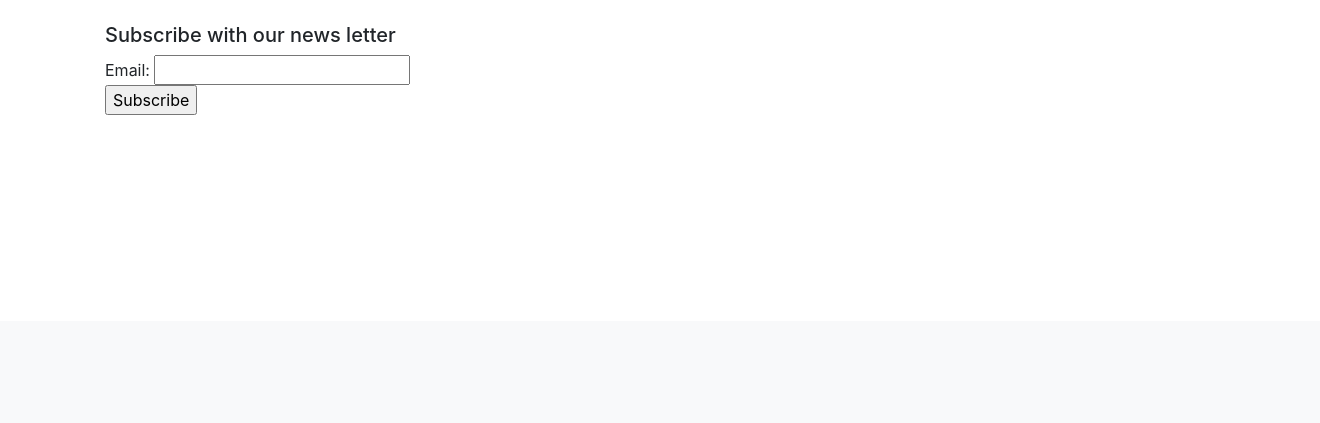
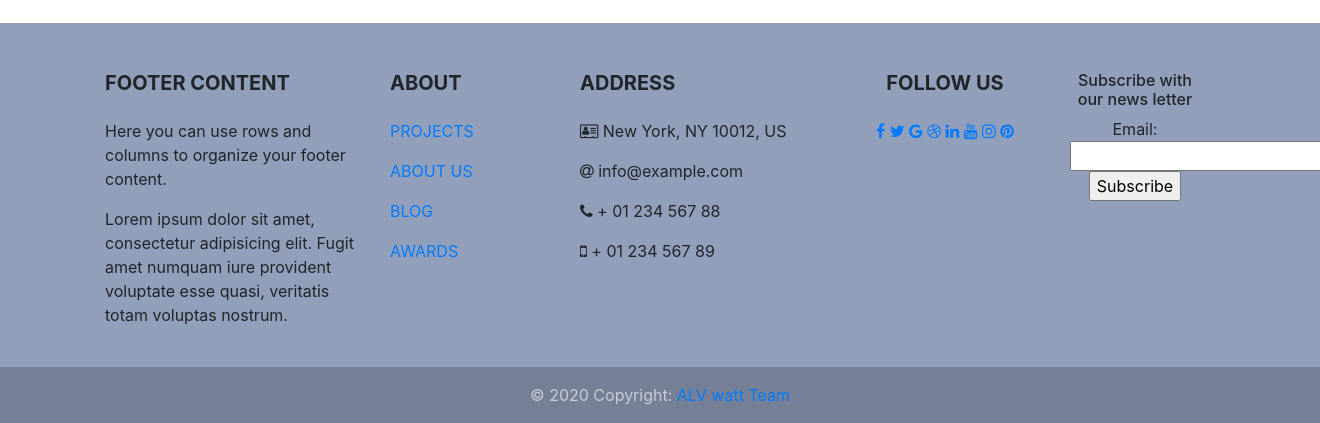
Before and after one commit to Shehab-Magdy/Ayrid_E-Learn, a Django app: page / in a window 1320 px wide. Shown: the part 479-902 px from the top of the page. Before the commit the page ends 594 px from the top, so only its background shows below. Run offline with Django 3.2, Linux system fonts and the light colour scheme; data that the repository does not hold is empty; some libraries are stand-ins or nearby versions.

Commit message:
makeing footer in base.html, set subscrip intp footer

```diff
--- a/eLearn/static/elearn/dist/css/customStyle.css
+++ b/eLearn/static/elearn/dist/css/customStyle.css
@@ -0,0 +1,7 @@
+.footer-copyright {
+  color: rgba(255, 255, 255, 0.6);
+  background-color: rgba(0, 0, 0, 0.2);
+}
+.mdb-color.lighten-3 {
+  background-color: #929fba !important;
+}
--- a/eLearn/templates/home/index.html
+++ b/eLearn/templates/home/index.html
@@ -75,9 +75,10 @@
     </a>
   </div>
 </div>
-<footer>
+{% endblock Body %}
+{% block subscribe %}
 <div class="container">
-  <h5>Subscribe with our news letter</h5>
+  <h6>Subscribe with our news letter</h6>
   <form
     method="Post"
     action="{% url 'eLearn:elearn.subscribers' %}"
@@ -87,5 +88,4 @@
     <input type="submit" value="Subscribe" />
   </form>
 </div>
-</footer>
-{% endblock Body %}
+{% endblock subscribe %}
--- a/eLearn/templates/layouts/base.html
+++ b/eLearn/templates/layouts/base.html
@@ -6,10 +6,9 @@
     <meta name="viewport" content="width=device-width, initial-scale=1.0" />
     <meta http-equiv="X-UA-Compatible" content="ie=edge" />
     <title>
-      {% block title %}
-      Document
-      {% endblock title %}</title>
-     {% comment %} Icon for title bar {% endcomment %}
+      {% block title %} Document {% endblock title %}
+    </title>
+    {% comment %} Icon for title bar {% endcomment %}
     <link rel="icon" href="{% static 'elearn/dist/img/elearn_ico.ico' %}" />
 
     {% comment %} Styles {% endcomment %}
@@ -24,10 +23,8 @@
       href=" {% static 'elearn/dist/css/customStyle.css' %}"
     />
     <link
-      href="https://stackpath.bootstrapcdn.com/font-awesome/4.7.0/css/font-awesome.min.css"
       rel="stylesheet"
-      integrity="sha384-wvfXpqpZZVQGK6TAh5PVlGOfQNHSoD2xbE+QkPxCAFlNEevoEH3Sl0sibVcOQVnN"
-      crossorigin="anonymous"
+      href="https://cdnjs.cloudflare.com/ajax/libs/font-awesome/4.7.0/css/font-awesome.min.css"
     />
 
     {% comment %} Jquery scripts {% endcomment %}
@@ -48,46 +45,192 @@
     ></script>
   </head>
   <body>
-    {% block Header %} {% endblock Header %}
-    {% block NavBar %}<nav class="navbar navbar-expand-lg navbar-light bg-light">
+    {% block Header %} {% endblock Header %} {% block NavBar %}
+    <nav class="navbar navbar-expand-lg navbar-light bg-light">
       <a class="navbar-brand" href="{% url 'eLearn:elearn.home' %}">AYRID</a>
-      <button class="navbar-toggler" type="button" data-toggle="collapse" data-target="#navbarSupportedContent" aria-controls="navbarSupportedContent" aria-expanded="false" aria-label="Toggle navigation">
+      <button
+        class="navbar-toggler"
+        type="button"
+        data-toggle="collapse"
+        data-target="#navbarSupportedContent"
+        aria-controls="navbarSupportedContent"
+        aria-expanded="false"
+        aria-label="Toggle navigation"
+      >
         <span class="navbar-toggler-icon"></span>
       </button>
 
       <div class="collapse navbar-collapse" id="navbarSupportedContent">
         <ul class="navbar-nav mr-auto">
           <li class="nav-item active">
-            <a class="nav-link" href="{% url 'eLearn:elearn.home' %}">Home <span class="sr-only">(current)</span></a>
+            <a class="nav-link" href="{% url 'eLearn:elearn.home' %}"
+              >Home <span class="sr-only">(current)</span></a
+            >
           </li>
           <li class="nav-item">
-            <a class="nav-link" href="{% url 'eLearn:elearn.newRegistration' %}">Register</a>
+            <a class="nav-link" href="{% url 'eLearn:elearn.newRegistration' %}"
+              >Register</a
+            >
           </li>
           <li class="nav-item">
             <a class="nav-link" href="{% url 'eLearn:elearn.login' %}">Login</a>
           </li>
           <li class="nav-item">
-            <a class="nav-link" href="{% url 'eLearn:elearn.contactUs' %}">Contact Us</a>
+            <a class="nav-link" href="{% url 'eLearn:elearn.contactUs' %}"
+              >Contact Us</a
+            >
           </li>
           <li class="nav-item dropdown">
-            <a class="nav-link dropdown-toggle" href="{% url 'eLearn:elearn.admin' %}" id="navbarDropdown" role="button" data-toggle="dropdown" aria-haspopup="true" aria-expanded="false">
+            <a
+              class="nav-link dropdown-toggle"
+              href="{% url 'eLearn:elearn.admin' %}"
+              id="navbarDropdown"
+              role="button"
+              data-toggle="dropdown"
+              aria-haspopup="true"
+              aria-expanded="false"
+            >
               Administrator
             </a>
             <div class="dropdown-menu" aria-labelledby="navbarDropdown">
-              <a class="dropdown-item" href="{% url 'eLearn:elearn.saverotator' %}">Rotator</a>
-              <a class="dropdown-item" href="{% url 'eLearn:elearn.members' %}">Members</a>
+              <a
+                class="dropdown-item"
+                href="{% url 'eLearn:elearn.saverotator' %}"
+                >Rotator</a
+              >
+              <a class="dropdown-item" href="{% url 'eLearn:elearn.members' %}"
+                >Members</a
+              >
               <div class="dropdown-divider"></div>
-              <a class="dropdown-item" href="{% url 'eLearn:elearn.ourTeam' %}">Team Members</a>
+              <a class="dropdown-item" href="{% url 'eLearn:elearn.ourTeam' %}"
+                >Team Members</a
+              >
             </div>
           </li>
         </ul>
       </div>
-    </nav> {% endblock NavBar %}
-    {% block SideMenu %} {% endblock SideMenu %}
-    {% block Body %} {% endblock Body %}
-    {% block Footer %} {% endblock Footer %}
+    </nav>
+    {% endblock NavBar %} {% block SideMenu %} {% endblock SideMenu %} {% block Body %}  {% endblock Body %} {% block Footer %}
+    <!-- Footer -->
+    <footer class="page-footer font-small mdb-color lighten-3 pt-4">
+      <!-- Footer Links -->
+      <div class="container text-center text-md-left">
+        <!-- Grid row -->
+        <div class="row">
+          <!-- Grid column -->
+          <div class="col-md-4 col-lg-3 mr-auto my-md-4 my-0 mt-4 mb-1">
+            <!-- Content -->
+            <h5 class="font-weight-bold text-uppercase mb-4">Footer Content</h5>
+            <p>
+              Here you can use rows and columns to organize your footer content.
+            </p>
+            <p>
+              Lorem ipsum dolor sit amet, consectetur adipisicing elit. Fugit
+              amet numquam iure provident voluptate esse quasi, veritatis totam
+              voluptas nostrum.
+            </p>
+          </div>
+          <!-- Grid column -->
+
+          <hr class="clearfix w-100 d-md-none" />
+
+          <!-- Grid column -->
+          <div class="col-md-2 col-lg-2 mx-auto my-md-4 my-0 mt-4 mb-1">
+            <!-- Links -->
+            <h5 class="font-weight-bold text-uppercase mb-4">About</h5>
+
+            <ul class="list-unstyled">
+              <li>
+                <p>
+                  <a href="#!">PROJECTS</a>
+                </p>
+              </li>
+              <li>
+                <p>
+                  <a href="#!">ABOUT US</a>
+                </p>
+              </li>
+              <li>
+                <p>
+                  <a href="#!">BLOG</a>
+                </p>
+              </li>
+              <li>
+                <p>
+                  <a href="#!">AWARDS</a>
+                </p>
+              </li>
+            </ul>
+          </div>
+          <!-- Grid column -->
+
+          <hr class="clearfix w-100 d-md-none" />
+
+          <!-- Grid column -->
+          <div class="col-md-4 col-lg-3 mx-auto my-md-4 my-0 mt-4 mb-1">
+            <!-- Contact details https://www.w3schools.com/icons/fontawesome_icons_webapp.asp -->
+            <h5 class="font-weight-bold text-uppercase mb-4">Address</h5>
+
+            <ul class="list-unstyled">
+              <li>
+                <p>
+                  <i class="fa fa-address-card-o"></i> New York, NY 10012, US
+                </p>
+              </li>
+              <li>
+                <p><i class="fa fa-at"></i> info@example.com</p>
+              </li>
+              <li>
+                <p><i class="fa fa-phone"></i> + 01 234 567 88</p>
+              </li>
+              <li>
+                <p><i class="fa fa-mobile"></i> + 01 234 567 89</p>
+              </li>
+            </ul>
+          </div>
+          <!-- Grid column -->
+          <hr class="clearfix w-100 d-md-none" />
+          <!-- Grid column -->
+          <div class="col-md-2 col-lg-2 text-center mx-auto my-4">
+            <!-- Social buttons https://www.w3schools.com/howto/tryit.asp?filename=tryhow_css_social_media_buttons-->
+            <h5 class="font-weight-bold text-uppercase mb-4">Follow Us</h5>
+            <!-- Facebook -->
+            <a href="#" class="fa fa-facebook"></a>
+            <!-- Twitter -->
+            <a href="#" class="fa fa-twitter"></a>
+            <!-- Google -->
+            <a href="#" class="fa fa-google"></a>
+            <!-- Dribbble -->
+            <a href="#" class="fa fa-dribbble"></a>
+            <!-- LinkedIn -->
+            <a href="#" class="fa fa-linkedin"></a>
+            <!-- Youtube -->
+            <a href="#" class="fa fa-youtube"></a>
+            <!-- Instagram -->
+            <a href="#" class="fa fa-instagram"></a>
+            <!-- Pinterest -->
+            <a href="#" class="fa fa-pinterest"></a>
+          </div>
+          <!-- Grid column -->
+          <div class="col-md-2 col-lg-2 text-center mx-auto my-4">
+          {% block subscribe %}{% endblock subscribe %}
+          </div>
+
+        </div>
+        <!-- Grid row -->
+      </div>
+      <!-- Footer Links -->
+
+      <!-- Copyright -->
+      <div class="footer-copyright text-center py-3">
+        © 2020 Copyright:
+        <a href="#">ALV watt Team</a>
+      </div>
+      <!-- Copyright -->
+    </footer>
+    <!-- Footer -->
+    {% endblock Footer %}
     <script src="{% static 'elearn/dist/js/customJS.js' %}"></script>
     {% block Script %} {% endblock Script %}
-
   </body>
 </html>
```
